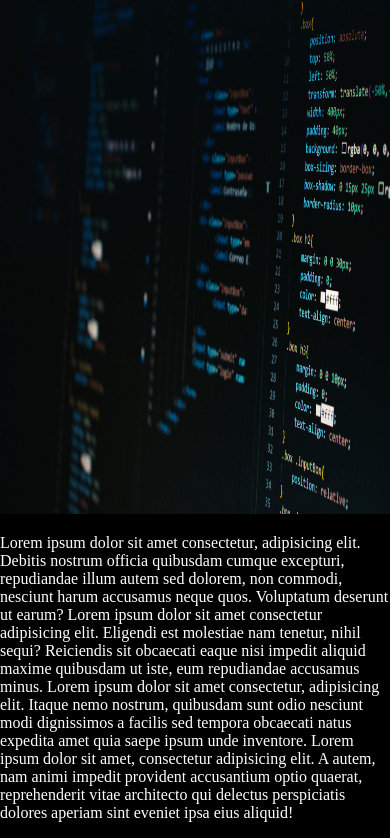
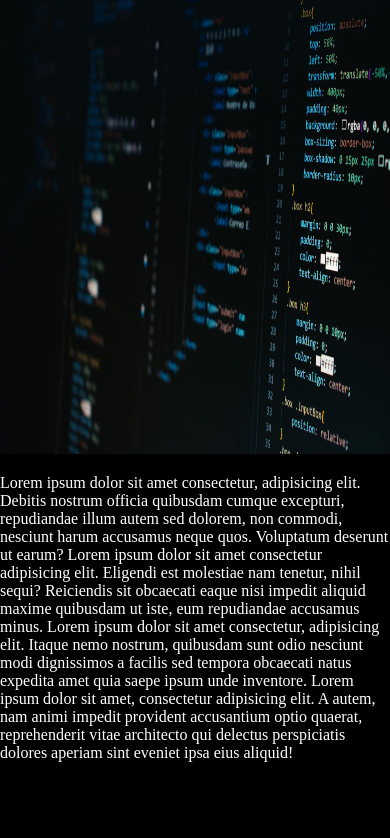
Before and after one commit to UniAiTech/UniAI_project, a plain HTML site: page index.html in a window 390 px wide. Shown: the part 86-924 px from the top of the page. After the commit the page ends 864 px from the top, so only its background shows below. Drawn offline with Linux system fonts and the light colour scheme.

Commit message:
Update style.css

```diff
--- a/index/style.css
+++ b/index/style.css
@@ -118,6 +118,12 @@ picture #imgPr {
     height: 600px;
 }
 
+@media (max-width: 638px) {
+    picture #imgPr {
+        height: 540px;
+    }
+}
+
 main p {
     color: white;
 }
```
